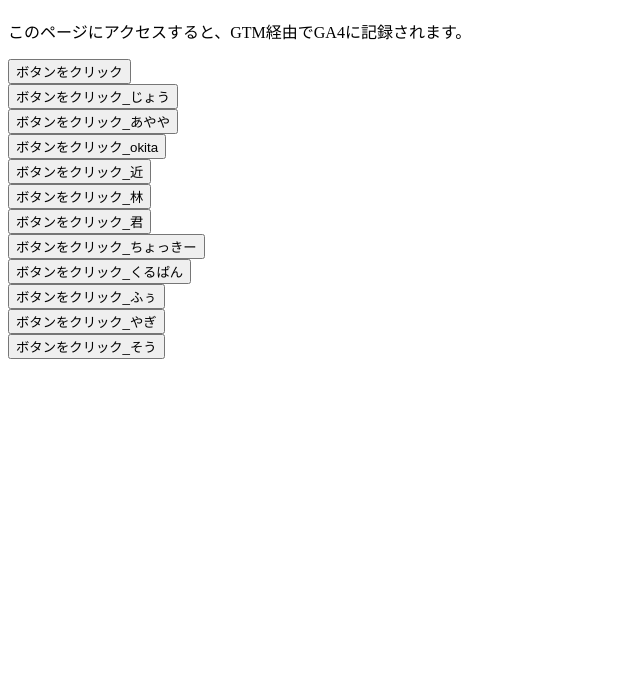
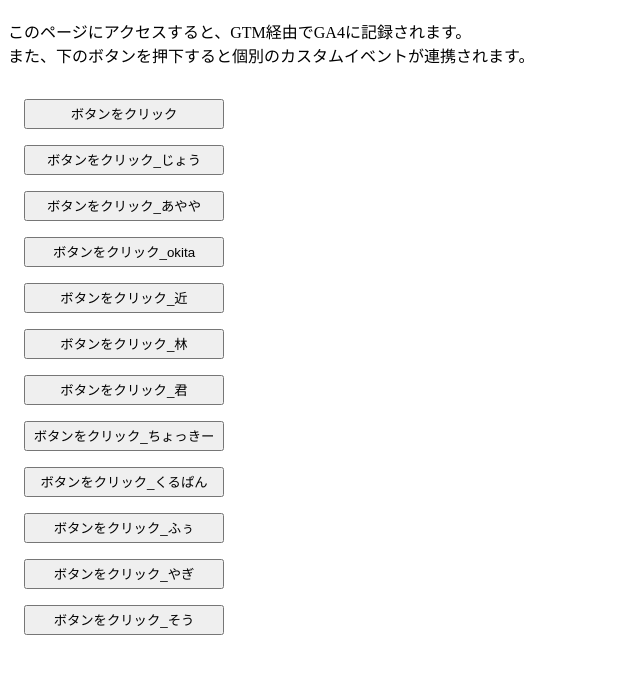
Before and after one commit to Okita207/ga4test, a plain HTML site: page index.html in a window 1280 px wide. Shown: the part 70-744 px from the top of the page, without its empty margins (0-644 px from the left). Drawn offline with Linux system fonts and the light colour scheme.

Commit message:
Update index.html

```diff
--- a/index.html
+++ b/index.html
@@ -30,7 +30,7 @@
     <!-- End Google Tag Manager (noscript) -->
 
     <h1>Googleタグマネージャー 経由のGA4デモ</h1>
-    <p>このページにアクセスすると、GTM経由でGA4に記録されます。</p>
+    <p>このページにアクセスすると、GTM経由でGA4に記録されます。<br>また、下のボタンを押下すると個別のカスタムイベントが連携されます。</p>
 
     <button onclick="dataLayer.push({
     event: 'demo_button_click',
@@ -121,4 +121,12 @@
       ボタンをクリック_そう
     </button>
   </body>
+  <style>
+    button {
+      margin-top: 16px;
+      margin-left: 16px;
+      width: 200px;
+      height: 30px;
+    }
+  </style>
 </html>
```
